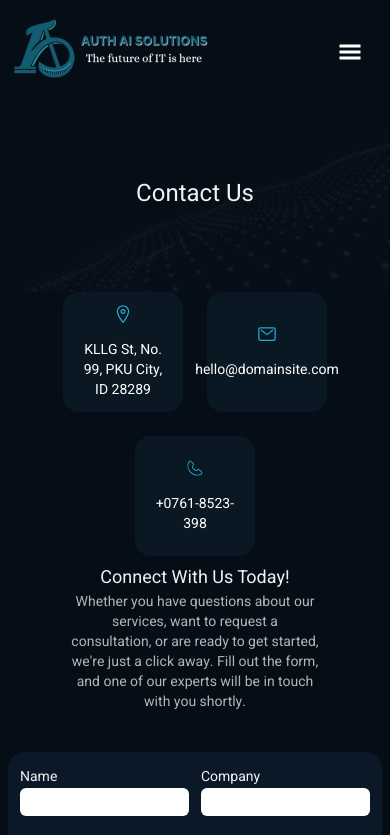
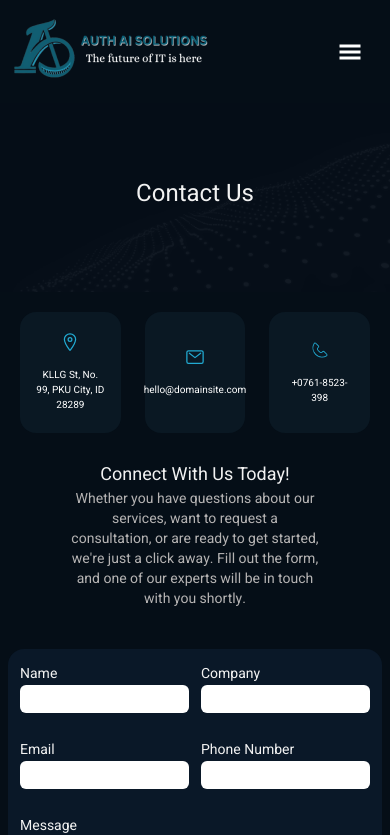
Before and after one commit to sujith2690/Auth-AI, a React (Vite) app: page /contact in a window 390 px wide. Shown: the top 835 px of the page. Built offline with nearby package versions, Linux system fonts and the light colour scheme.

Commit message:
contact fixed

```diff
--- a/src/components/common/Buttons.jsx
+++ b/src/components/common/Buttons.jsx
@@ -7,6 +7,8 @@ const Buttons = ({ content, className = '', data }) => {
     const handlePath = () => {
         if (data) { // Ensure data exists to navigate
             navigate(`/services/serviceDetails/${data}`);
+        } else if (content == "Get Started") {
+            navigate(`/contact`);
         }
     };
 
--- a/src/components/contactPage/Contact.jsx
+++ b/src/components/contactPage/Contact.jsx
@@ -30,22 +30,24 @@ const Contact = () => {
 
     return (
         <div className='relative flex items-center justify-center'>
-            <div className='flex flex-wrap items-center justify-center gap-6 md:gap-10'>
+            <div>
+                <div className='grid grid-cols-3 items-center justify-center p-5  gap-6 md:gap-10'>
                     {address.map((item, i) => (
                         <div
                             key={i}
-                        className='bg-[#0A1823] w-[120px] h-[120px] md:w-[200px] md:h-[150px] flex flex-col items-center justify-center gap-4 rounded-2xl px-4 py-5'
+                            className='bg-[#0A1823] w-full h-full  md:w-[200px] md:h-[150px] flex flex-col items-center justify-center gap-4 rounded-2xl px-4 py-5'
                             data-aos="fade-up" // AOS animation
                             data-aos-duration={(i + 1) * 200} // Varying duration for each item
                         >
                             <span className="text-[#22AAD2] text-xl md:text-3xl">{item.icon}</span>
-                        <p className='text-white text-sm md:text-base text-center'>
+                            <p className='text-white text-wrap text-[10px] md:text-base text-center flex '>
                                 {item.details}
                             </p>
                         </div>
                     ))}
                 </div>
             </div>
+        </div>
     );
 }
 
```
Lines whose indentation alone changed are shown as unchanged.
